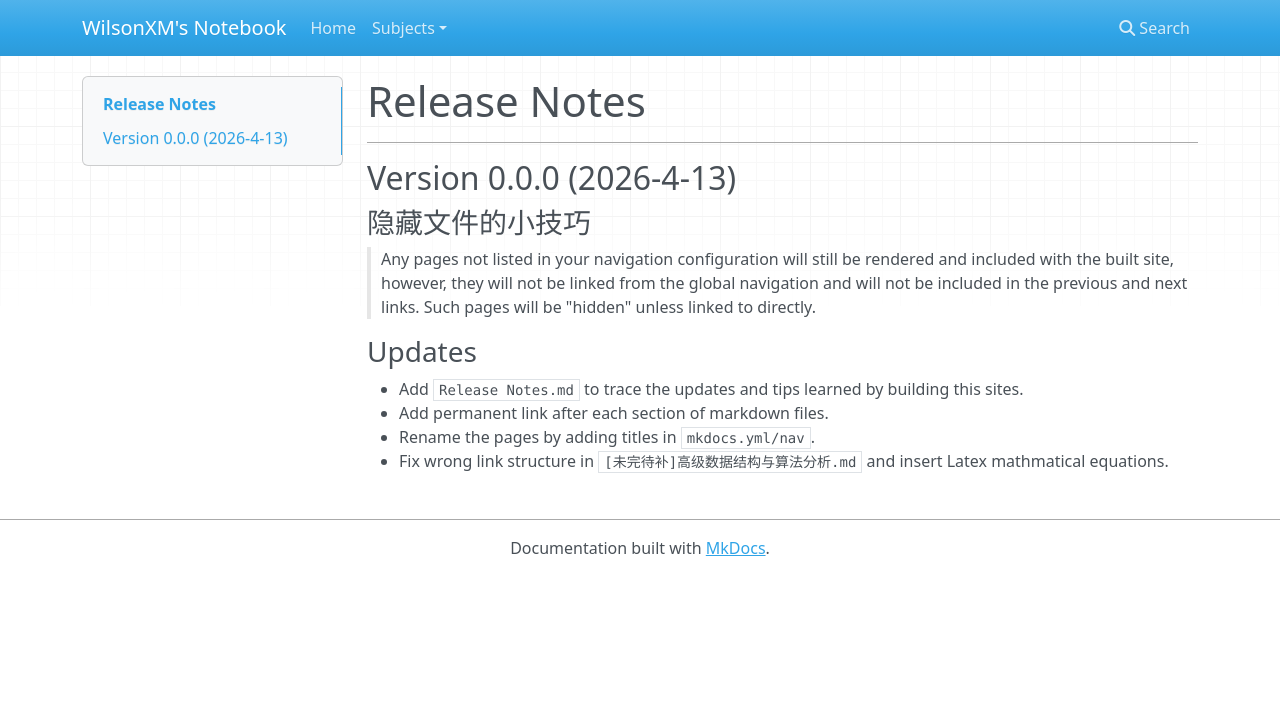
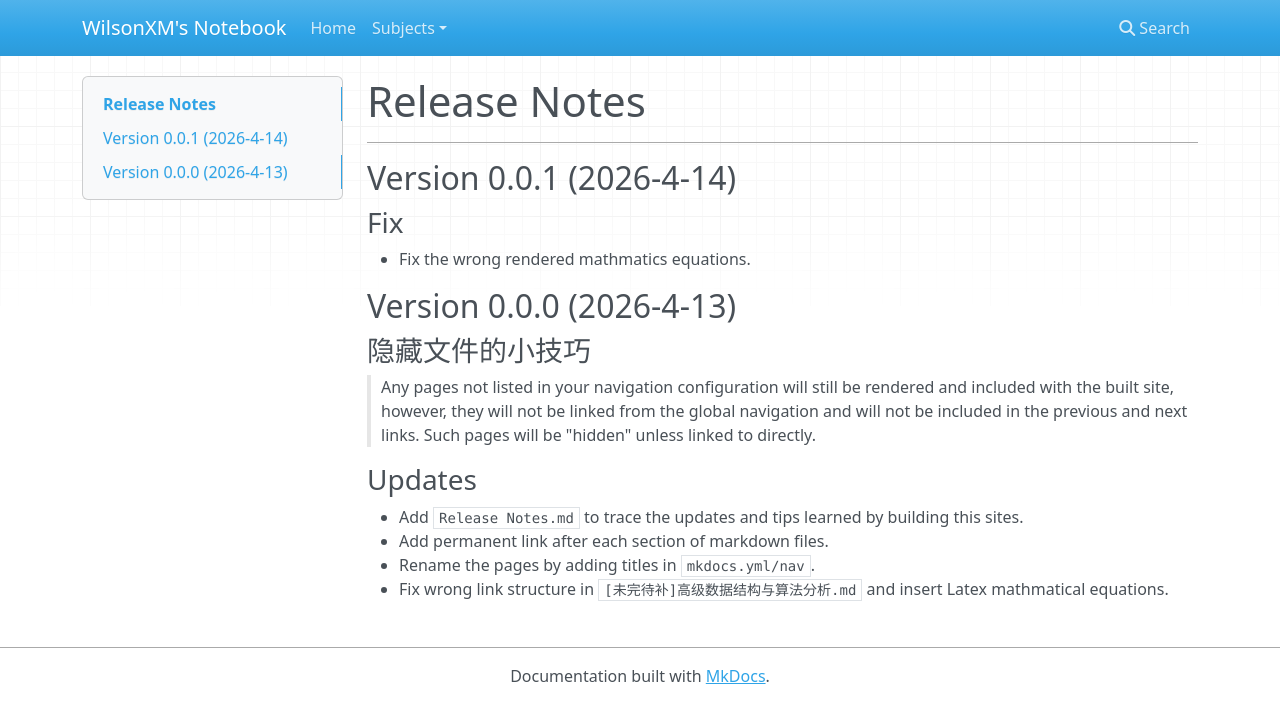
Before and after one commit to WilsonXM/wilsonxm.github.io, an MkDocs documentation site: the page built from docs/MkDocs/Release Notes.md, in a window 1280 px wide. Shown: the top 723 px of the page. Built offline with MkDocs 1.6.1, drawn with Linux system fonts in a browser that asks for light colours; nearby versions of some CDN libraries; part of the change alters nothing that is shown.

Commit message:
Version 0.0.1

```diff
--- a/docs/MkDocs/Release Notes.md
+++ b/docs/MkDocs/Release Notes.md
@@ -1,6 +1,12 @@
 # Release Notes
 
 ---
+
+## Version 0.0.1 (2026-4-14)
+
+### Fix
+
+* Fix the wrong rendered mathmatics equations.
 
 ## Version 0.0.0 (2026-4-13)
 
--- /dev/null
+++ b/docs/javascripts/mathjax.js
@@ -0,0 +1,18 @@
+window.MathJax = {
+  tex: {
+    inlineMath: [
+      ["\\(", "\\)"],
+      ["$", "$"]
+    ],
+    displayMath: [
+      ["\\[", "\\]"],
+      ["$$", "$$"]
+    ],
+    processEscapes: true,
+    processEnvironments: true
+  },
+  options: {
+    ignoreHtmlClass: ".*|",
+    processHtmlClass: "arithmatex"
+  }
+};
--- a/mkdocs.yml
+++ b/mkdocs.yml
@@ -3,6 +3,12 @@ site_name: WilsonXM's Notebook
 markdown_extensions:
   - toc:
       permalink: "#"
+  - pymdownx.arithmatex:
+      generic: true
+
+extra_javascript:
+  - javascripts/mathjax.js
+  - https://cdn.jsdelivr.net/npm/mathjax@3/es5/tex-mml-chtml.js
 
 nav:
   - Home: index.md
```
Also changed, not shown: 1 other file.
